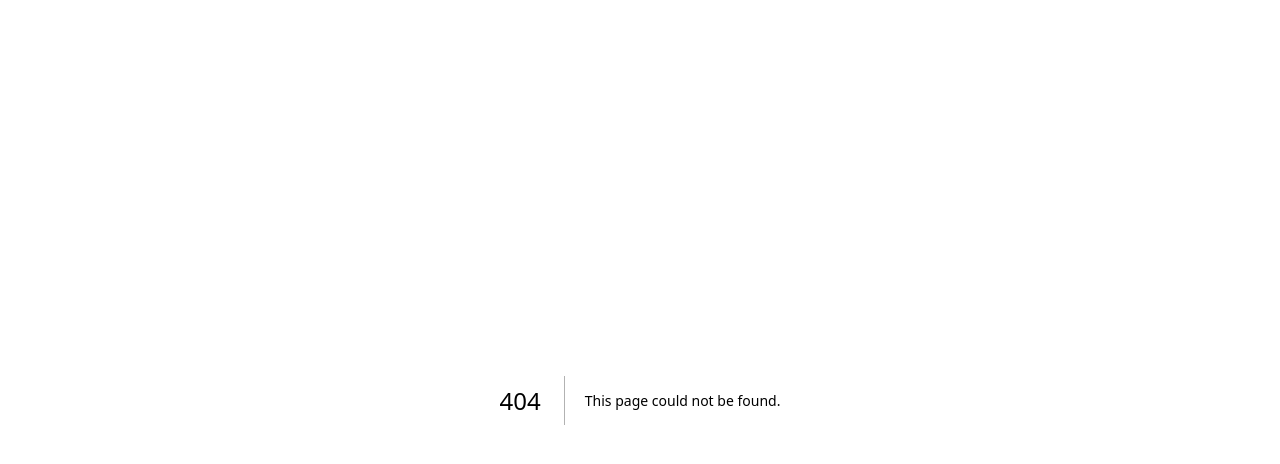
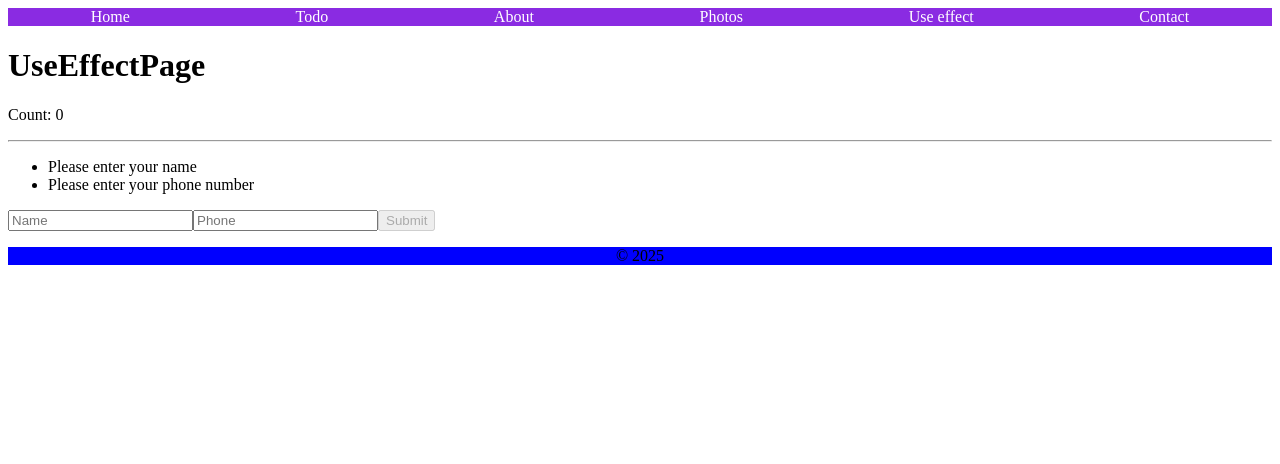
Before and after one commit to sergiuchilat/react-2025, a Next.js app: page /useeffect in a window 1280 px wide. Before the commit this address had no page. Shown: the top 464 px of the page. Built offline with nearby package versions, Linux system fonts and the light colour scheme.

Commit message:
React useEffect Hook

```diff
--- /dev/null
+++ b/src/app/useeffect/page.jsx
@@ -0,0 +1,88 @@
+'use client'
+import NavBar from "@/components/layout/NavBar";
+import Footer from "@/components/layout/Footer";
+import { use, useEffect, useState } from "react";
+
+export default function UseEffectPage() {
+
+    const [count, setCount] = useState(0);
+
+    const [name, setName] = useState('');
+
+    const [phone, setPhone] = useState('');
+
+    const [validForm, setValidForm] = useState(false);
+
+    setInterval(() => {
+        //setCount(count + 1);
+    }
+    , 1000);
+
+    useEffect(() => {
+        console.log('useEffect called when component is mounted or updated');
+
+        return () => {
+            alert('Goodbye! Component is unmounted');
+        }
+    });
+
+    useEffect(() => {
+        console.log('useEffect called only once when name is changed');
+
+    }, [name])
+
+    useEffect(() => {
+        console.log('useEffect called only once when phone is changed');
+
+    }, [phone]);
+
+    useEffect(() => {
+        console.log('useEffect called only once when name and phone are changed');
+        if(name && name.length >= 3 && phone && phone.length >= 10) {
+            setValidForm(true);
+        } else {
+            setValidForm(false);
+        }
+    }
+    , [name, phone]);
+
+    useEffect(() => {
+        console.log('useEffect called only once when the component is mounted');
+        alert('Welcome to this page! Component is mounted');
+    }, [])
+
+
+
+
+
+    return (
+        <div>
+            <NavBar />
+            <h1>UseEffectPage</h1>
+            <p>Count: {count}</p>
+
+            <hr />
+            <ul>
+                {name && name.length >= 3 ? null: <li>Please enter your name</li>}
+                {phone && phone.length >= 10 ? null: <li>Please enter your phone number</li>}
+            </ul>
+            <input
+                type="text"
+                placeholder="Name"
+                value={name}
+                onChange={(event) => setName(event.target.value)}
+            />
+
+            <input
+                type="text"
+                placeholder="Phone"
+                value={phone}
+                onChange={(event) => setPhone(event.target.value)}
+            />
+
+
+            <button disabled={!validForm}>Submit</button>
+            <Footer />
+        </div>
+    );
+}
--- a/src/components/layout/NavBar.jsx
+++ b/src/components/layout/NavBar.jsx
@@ -15,6 +15,9 @@ export default function NavBar() {
                     <a href="/photos">Photos</a>
                 </li>
                 <li>
+                    <a href="/useeffect">Use effect</a>
+                </li>
+                <li>
                     <a href="/contact">Contact</a>
                 </li>
             </ul>
```
